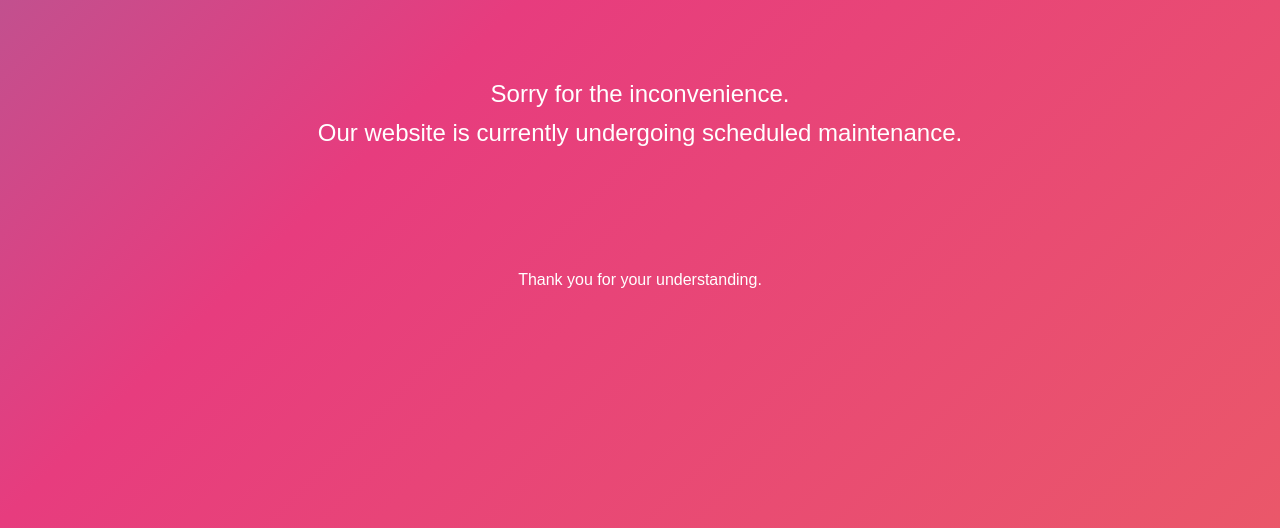
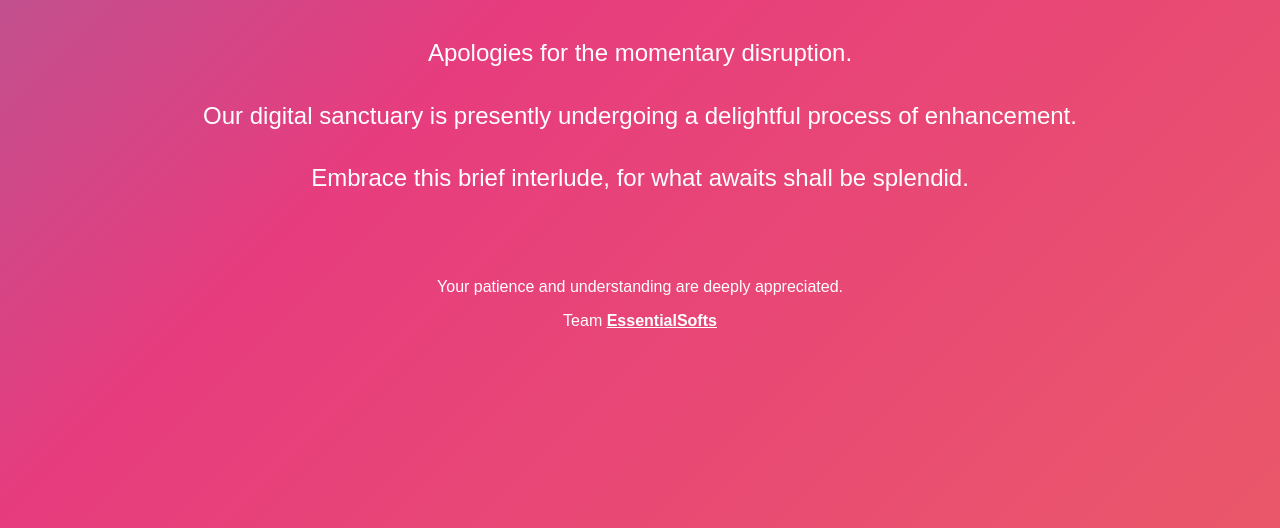
Before and after one commit to FrazShabbir/maintaince-temp-1, a plain HTML site: page index.html in a window 1280 px wide. Shown: the part 272-800 px from the top of the page. Drawn offline with Linux system fonts and the light colour scheme.

Commit message:
keto Added

```diff
--- a/index.html
+++ b/index.html
@@ -1,20 +1,36 @@
 <!DOCTYPE html>
 <html lang="en">
+
 <head>
     <meta charset="UTF-8">
     <meta name="viewport" content="width=device-width, initial-scale=1.0">
     <title>Essential Softs</title>
     <link rel="stylesheet" href="style.css">
 </head>
+
 <body>
     <div class="vh">
         <div>
-         <div class="wrap">
-          <h1>Maintenance mode</h1>
-          <h2><p>Sorry for the inconvenience.<br>Our website is currently undergoing scheduled maintenance.<br><br></p></h2>
-          <p>Thank you for your understanding.</p>
-          </div>
+            <!-- <div class="wrap">
+                <h1>Maintenance mode</h1>
+                <h2>
+                    <p>Sorry for the inconvenience.<br>Our website is currently undergoing scheduled
+                        maintenance.<br><br></p>
+                </h2>
+                <p>Thank you for your understanding.</p>
+            </div> -->
+            <div class="wrap">
+                <h1>Undergoing Refinement</h1>
+                <h2>
+                    <p>Apologies for the momentary disruption.</p>
+                    <p>Our digital sanctuary is presently undergoing a delightful process of enhancement.</p>
+                    <p>Embrace this brief interlude, for what awaits shall be splendid.</p>
+                </h2>
+                <p>Your patience and understanding are deeply appreciated.</p>
+                <p>Team <b style="text-decoration: underline;">EssentialSofts</b></p>
+            </div>
         </div>
-      </div>
+    </div>
 </body>
+
 </html>
```
